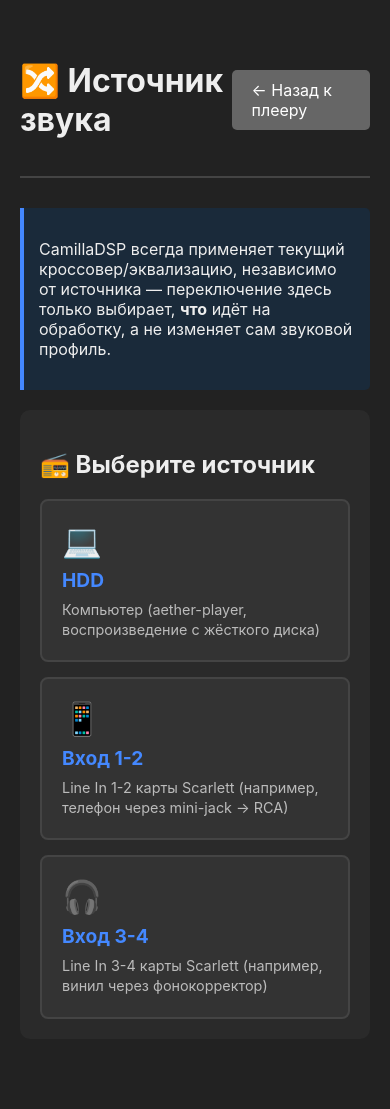
After one commit to EvgeniiiV/aether-player, a Flask app: page /source in a window 390 px wide. The commit adds this page. Run offline with Flask 3, Linux system fonts and the light colour scheme.

Commit message:
Add source selector tab, MONO check button, and fix CUE progress bar
- New /source page: switch CamillaDSP's input between HDD (computer),
  and two physical Scarlett line inputs (phone, future turntable),
  via the audio-input script, independent of the active speaker/EQ
  profile.
- New MONO button on the audio-settings page: sums L+R to mono after
  the per-channel EQ via a live-toggleable CamillaDSP pipeline bypass
  (no config reload/glitch), for checking channel symmetry by ear.
- Fix get_status() duration calculation for multi-file CUE sheets
  (one audio file per track): it was using the next track's in-file
  relative time instead of falling back to the current file's real
  duration when crossing a file boundary, causing duration=0 and a
  stuck progress bar.
- Document the Scarlett output-routing gotcha and audio-input source
  switching in CAMILLADSP_SETUP.md.

Co-Authored-By: Claude Sonnet 5 <noreply@anthropic.com>

```diff
--- a/app.py
+++ b/app.py
@@ -27,6 +27,12 @@ try:
     SOCKETIO_AVAILABLE = True
 except ImportError:
     SOCKETIO_AVAILABLE = False
+
+try:
+    from camilladsp import CamillaClient
+    CAMILLADSP_AVAILABLE = True
+except ImportError:
+    CAMILLADSP_AVAILABLE = False
 
 from werkzeug.utils import secure_filename
 
@@ -970,6 +976,11 @@ def audio_settings():
     """Страница настроек виртуальной стереосцены"""
     return render_template("audio_settings.html")
 
+@app.route("/source")
+def audio_source():
+    """Страница выбора источника звука (HDD / Вход 1-2 / Вход 3-4)"""
+    return render_template("source.html")
+
 @app.route("/browse/")
 @app.route("/browse/<path:subpath>")
 def browse(subpath=""):
@@ -1121,7 +1132,15 @@ def get_status():
 
         if track_index is not None:
             if track_index < len(cue_tracks) - 1:
-                track_end = cue_tracks[track_index + 1].get('relative_time_seconds', 0)
+                next_track = cue_tracks[track_index + 1]
+                if next_track.get('file') == current_cue.get('file'):
+                    track_end = next_track.get('relative_time_seconds', 0)
+                else:
+                    # Следующий трек CUE находится в другом физическом файле
+                    # (multi-file CUE, как в "файл на трек" альбомах) - relative_time_seconds
+                    # следующего трека тут бессмысленно (он ~0 в своём файле), текущий
+                    # трек идёт до конца СВОЕГО файла
+                    track_end = player_state['duration']
             else:
                 track_end = player_state['duration']
 
@@ -2508,6 +2527,100 @@ def navigate_hdmi_display_image():
     else:
         return jsonify({'status': 'error', 'message': 'Failed to display image'}), 500
 
+# ===== API для переключения источника звука (HDD / Вход 1-2 / Вход 3-4) =====
+
+@app.route("/api/source/status", methods=['GET'])
+def get_audio_source_status():
+    """Текущий активный источник звука, который слушает CamillaDSP"""
+    try:
+        result = subprocess.run(['/usr/local/bin/audio-input', '--json', 'status'],
+                                 capture_output=True, text=True, timeout=10)
+        data = json.loads(result.stdout)
+        return jsonify({'status': 'success', 'source': data.get('source', 'hdd')})
+    except Exception as e:
+        logger.error(f"Ошибка получения статуса источника звука: {e}")
+        return jsonify({'status': 'error', 'error': str(e)})
+
+@app.route("/api/source/select", methods=['POST'])
+def select_audio_source():
+    """Переключить источник звука: hdd / in12 (вход 1-2) / in34 (вход 3-4)"""
+    source = request.json.get('source', 'hdd')
+    if source not in ('hdd', 'in12', 'in34'):
+        return jsonify({'status': 'error', 'error': f'Неизвестный источник: {source}'})
+    try:
+        result = subprocess.run(['/usr/local/bin/audio-input', source],
+                                 capture_output=True, text=True, timeout=15)
+        if result.returncode == 0:
+            logger.info(f"Источник звука переключен на: {source}")
+            return jsonify({'status': 'success', 'source': source, 'message': result.stdout})
+        else:
+            logger.error(f"Ошибка переключения источника звука: {result.stderr}")
+            return jsonify({'status': 'error', 'error': result.stderr or result.stdout})
+    except Exception as e:
+        logger.error(f"Исключение при переключении источника звука: {e}")
+        return jsonify({'status': 'error', 'error': str(e)})
+
+# ===== API для кнопки MONO (проверка симметрии усиления/колонок на слух) =====
+
+MONO_SUM_STEP_NAME = "mono_sum"
+
+def _camilladsp_client():
+    """Короткое подключение к WebSocket CamillaDSP для одной операции"""
+    c = CamillaClient('127.0.0.1', 1234)
+    c.connect()
+    return c
+
+def _find_mono_sum_index(pipeline):
+    """Находит индекс шага mono_sum в pipeline активного конфига CamillaDSP"""
+    for i, step in enumerate(pipeline):
+        if step.get('type') == 'Mixer' and step.get('name') == MONO_SUM_STEP_NAME:
+            return i
+    return None
+
+@app.route("/api/mono/status", methods=['GET'])
+def get_mono_status():
+    """Текущее состояние режима MONO (включено = шаг mono_sum не bypassed)"""
+    if not CAMILLADSP_AVAILABLE:
+        return jsonify({'status': 'error', 'error': 'camilladsp library не установлена'})
+    try:
+        c = _camilladsp_client()
+        cfg = c.config.active()
+        idx = _find_mono_sum_index(cfg.get('pipeline', []))
+        if idx is None:
+            return jsonify({'status': 'error', 'error': 'Шаг mono_sum не найден в активном конфиге CamillaDSP'})
+        bypassed = cfg['pipeline'][idx].get('bypassed')
+        return jsonify({'status': 'success', 'mono': not bypassed})
+    except Exception as e:
+        logger.error(f"Ошибка получения статуса MONO: {e}")
+        return jsonify({'status': 'error', 'error': str(e)})
+
+@app.route("/api/mono/toggle", methods=['POST'])
+def toggle_mono():
+    """Включить/выключить суммирование L+R в моно (живой bypass, без перезагрузки конфига)"""
+    if not CAMILLADSP_AVAILABLE:
+        return jsonify({'status': 'error', 'error': 'camilladsp library не установлена'})
+    try:
+        c = _camilladsp_client()
+        cfg = c.config.active()
+        idx = _find_mono_sum_index(cfg.get('pipeline', []))
+        if idx is None:
+            return jsonify({'status': 'error', 'error': 'Шаг mono_sum не найден в активном конфиге CamillaDSP'})
+
+        body = request.get_json(silent=True) or {}
+        if 'enable' in body:
+            enable = bool(body['enable'])
+        else:
+            # Без явного enable - просто переключаем текущее состояние
+            currently_bypassed = cfg['pipeline'][idx].get('bypassed')
+            enable = bool(currently_bypassed)
+
+        c.config.set_value(f'/pipeline/{idx}/bypassed', not enable)
+        logger.info(f"MONO режим: {'включен' if enable else 'выключен'}")
+        return jsonify({'status': 'success', 'mono': enable})
+    except Exception as e:
+        logger.error(f"Ошибка переключения MONO: {e}")
+        return jsonify({'status': 'error', 'error': str(e)})
+
 # Запуск сервера
 if __name__ == "__main__":
     logger.info("Запуск Aether Player (простая архитектура)")
--- a/requirements.txt
+++ b/requirements.txt
@@ -5,3 +5,8 @@ python-socketio==5.8.0
 python-engineio==4.7.1
 gevent==23.7.0
 gunicorn==21.2.0
+PyYAML>=6.0
+websocket_client>=1.6
+# camilladsp==4.0.0 - НЕ на PyPI, установлен вручную (скопирован из
+# /opt/camillagui-server/venv/.../site-packages/camilladsp в это venv).
+# Нужен для кнопки MONO (/api/mono/*) - прямое управление CamillaDSP через WebSocket.
--- a/templates/index.html
+++ b/templates/index.html
@@ -140,6 +140,9 @@
         <div style="display: flex; gap: 10px;">
             <a href="/audio-settings" class="control-button" style="background-color: #6a4c93; text-decoration: none; font-size: 0.9em;">
                 🎵 Настройки аудио
+            </a>
+            <a href="/source" class="control-button" style="background-color: #2a9d8f; text-decoration: none; font-size: 0.9em;">
+                🔀 Источник
             </a>
             <button id="goto-track-button" class="control-button" style="background-color: #9333ea; text-decoration: none; font-size: 0.9em;">
                 📂 К папке трека
--- /dev/null
+++ b/templates/source.html
@@ -0,0 +1,227 @@
+<!DOCTYPE html>
+<html lang="ru">
+<head>
+    <meta charset="UTF-8">
+    <meta name="viewport" content="width=device-width, initial-scale=1.0, maximum-scale=1.0, user-scalable=no">
+    <title>Источник звука - Aether Player</title>
+    <style>
+        body {
+            font-family: -apple-system, BlinkMacSystemFont, "Segoe UI", Roboto, Helvetica, Arial, sans-serif;
+            background: #222;
+            color: #eee;
+            max-width: 1000px;
+            margin: 20px auto;
+            padding: 20px;
+        }
+
+        .header {
+            display: flex;
+            justify-content: space-between;
+            align-items: center;
+            margin-bottom: 30px;
+            padding-bottom: 15px;
+            border-bottom: 2px solid #444;
+        }
+
+        .back-button {
+            background: #666;
+            color: white;
+            padding: 10px 20px;
+            border: none;
+            border-radius: 5px;
+            text-decoration: none;
+            cursor: pointer;
+        }
+
+        .back-button:hover {
+            background: #777;
+        }
+
+        .info-section {
+            background: #1a2a3a;
+            border-left: 4px solid #4488ff;
+            padding: 15px;
+            margin-bottom: 20px;
+            border-radius: 0 5px 5px 0;
+        }
+
+        .source-section {
+            background: #2a2a2a;
+            border-radius: 10px;
+            padding: 20px;
+            margin-bottom: 30px;
+        }
+
+        .source-grid {
+            display: grid;
+            grid-template-columns: repeat(auto-fit, minmax(260px, 1fr));
+            gap: 15px;
+            margin-top: 15px;
+        }
+
+        .source-card {
+            background: #333;
+            border: 2px solid #444;
+            border-radius: 8px;
+            padding: 20px;
+            cursor: pointer;
+            transition: all 0.3s ease;
+            outline: none;
+        }
+
+        .source-card:hover:not(.active) {
+            border-color: #666;
+            background: #383838;
+        }
+
+        .source-card.active {
+            border-color: #4488ff;
+            background: #2a3a4a;
+            box-shadow: 0 0 15px rgba(68, 136, 255, 0.4);
+        }
+
+        .source-card.active .source-name {
+            color: #66aaff;
+        }
+
+        .source-card.loading {
+            opacity: 0.6;
+            pointer-events: none;
+        }
+
+        .source-icon {
+            font-size: 2em;
+            margin-bottom: 8px;
+        }
+
+        .source-name {
+            font-size: 1.2em;
+            font-weight: bold;
+            margin-bottom: 8px;
+            color: #4488ff;
+        }
+
+        .source-description {
+            color: #bbb;
+            font-size: 0.9em;
+            line-height: 1.4;
+        }
+
+        .status-message {
+            padding: 10px;
+            border-radius: 5px;
+            margin-top: 15px;
+            display: none;
+        }
+
+        .status-message.success {
+            background: #2a4a2a;
+            color: #8f8;
+            border: 1px solid #4a4;
+        }
+
+        .status-message.error {
+            background: #4a2a2a;
+            color: #f88;
+            border: 1px solid #a44;
+        }
+
+        .status-message.info {
+            background: #2a2a4a;
+            color: #88f;
+            border: 1px solid #44a;
+        }
+    </style>
+</head>
+<body>
+    <div class="header">
+        <h1>🔀 Источник звука</h1>
+        <a href="/" class="back-button">← Назад к плееру</a>
+    </div>
+
+    <div class="info-section">
+        <p>CamillaDSP всегда применяет текущий кроссовер/эквализацию, независимо от источника — переключение здесь только выбирает, <strong>что</strong> идёт на обработку, а не изменяет сам звуковой профиль.</p>
+    </div>
+
+    <div class="source-section">
+        <h2>📻 Выберите источник</h2>
+        <div class="source-grid" id="sourceGrid">
+            <div class="source-card" data-source="hdd" onclick="selectSource('hdd')">
+                <div class="source-icon">💻</div>
+                <div class="source-name">HDD</div>
+                <div class="source-description">Компьютер (aether-player, воспроизведение с жёсткого диска)</div>
+            </div>
+            <div class="source-card" data-source="in12" onclick="selectSource('in12')">
+                <div class="source-icon">📱</div>
+                <div class="source-name">Вход 1-2</div>
+                <div class="source-description">Line In 1-2 карты Scarlett (например, телефон через mini-jack → RCA)</div>
+            </div>
+            <div class="source-card" data-source="in34" onclick="selectSource('in34')">
+                <div class="source-icon">🎧</div>
+                <div class="source-name">Вход 3-4</div>
+                <div class="source-description">Line In 3-4 карты Scarlett (например, винил через фонокорректор)</div>
+            </div>
+        </div>
+        <div class="status-message" id="statusMessage"></div>
+    </div>
+
+    <script>
+        async function loadStatus() {
+            try {
+                const response = await fetch('/api/source/status');
+                const data = await response.json();
+                if (data.status === 'success') {
+                    updateActiveCard(data.source);
+                }
+            } catch (error) {
+                console.error('Ошибка получения текущего источника:', error);
+            }
+        }
+
+        async function selectSource(source) {
+            const card = document.querySelector(`.source-card[data-source="${source}"]`);
+            card.classList.add('loading');
+            try {
+                const response = await fetch('/api/source/select', {
+                    method: 'POST',
+                    headers: { 'Content-Type': 'application/json' },
+                    body: JSON.stringify({ source: source })
+                });
+                const data = await response.json();
+                if (data.status === 'success') {
+                    updateActiveCard(data.source);
+                    showStatus('Источник переключен: ' + sourceLabel(data.source), 'success');
+                } else {
+                    showStatus('Ошибка: ' + data.error, 'error');
+                }
+            } catch (error) {
+                showStatus('Ошибка переключения источника: ' + error.message, 'error');
+            } finally {
+                card.classList.remove('loading');
+            }
+        }
+
+        function sourceLabel(source) {
+            return { hdd: 'HDD', in12: 'Вход 1-2', in34: 'Вход 3-4' }[source] || source;
+        }
+
+        function updateActiveCard(source) {
+            document.querySelectorAll('.source-card').forEach(c => {
+                c.classList.toggle('active', c.dataset.source === source);
+            });
+        }
+
+        function showStatus(message, type) {
+            const statusDiv = document.getElementById('statusMessage');
+            statusDiv.textContent = message;
+            statusDiv.className = `status-message ${type}`;
+            statusDiv.style.display = 'block';
+            setTimeout(() => {
+                statusDiv.style.display = 'none';
+            }, 5000);
+        }
+
+        loadStatus();
+    </script>
+</body>
+</html>
```
Also changed, not shown: CAMILLADSP_SETUP.md (+63 -0 lines), templates/audio_settings.html (+61 -0 lines).
